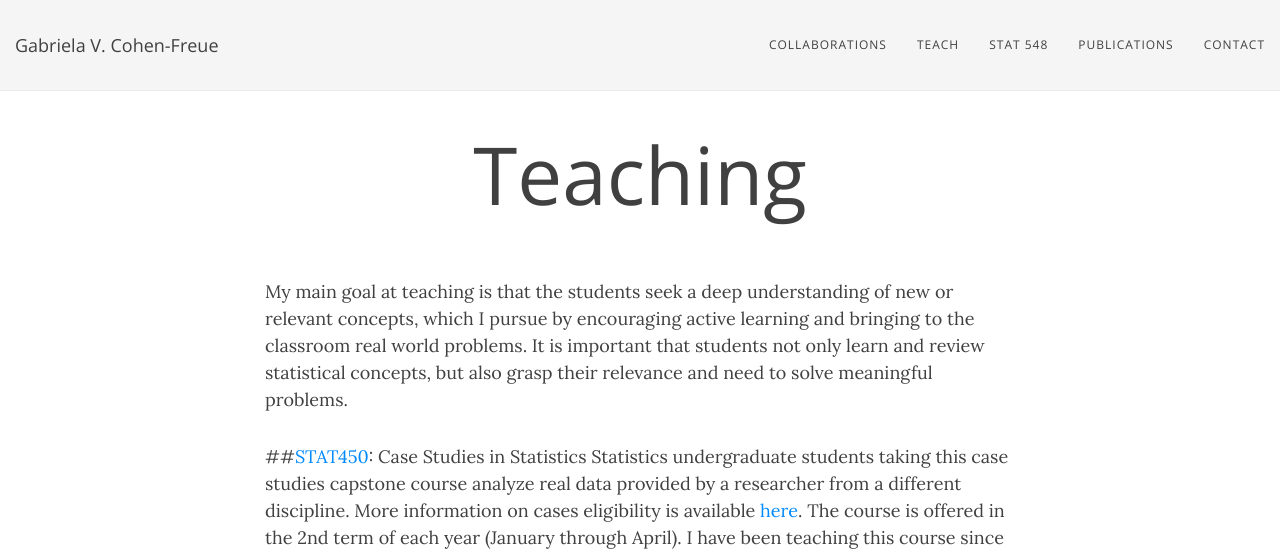
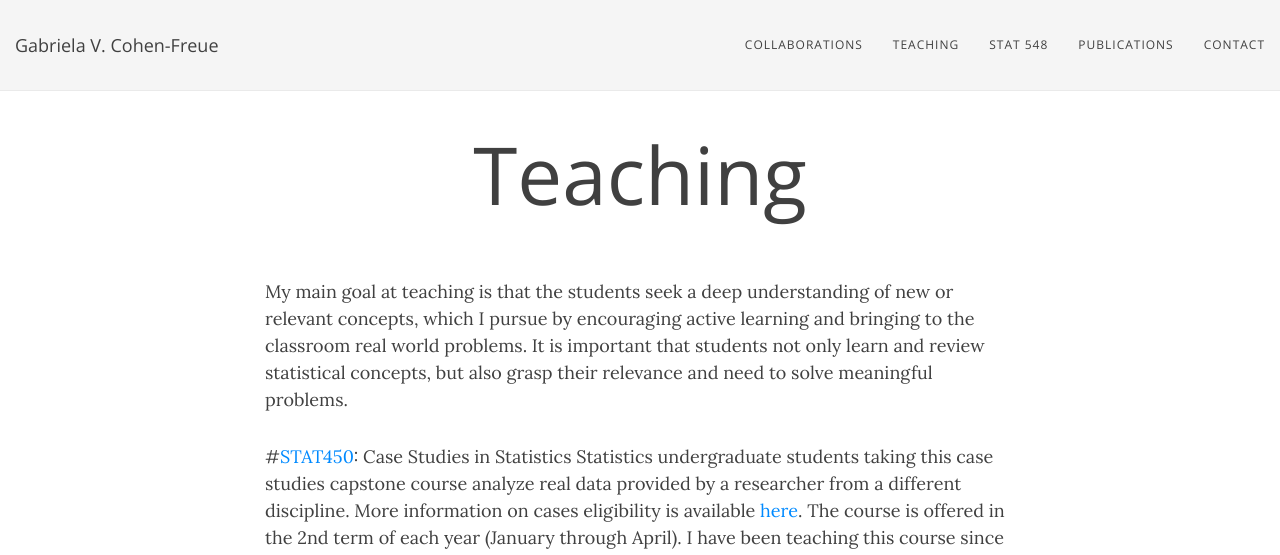
Before and after one commit to gcohenfr/gcohenfr.github.io, a Jekyll site: the page built from teach.md, in a window 1280 px wide and 1171 px high. Shown: the top 555 px of the window. Built offline with Jekyll 4.4.1, drawn with Linux system fonts in a browser that asks for light colours; nearby versions of some CDN libraries.

Commit message:
change title

```diff
--- a/_config.yml
+++ b/_config.yml
@@ -25,7 +25,7 @@ description: Professor of Statistics
 navbar-links:
  # About Me: "aboutme"
   Collaborations: "collab"
-  Teach: "teach"
+  Teaching: "teach"
 #  Teaching:
 #    - STAT 450 - Case Studies in Statistics: "https://courses.students.ubc.ca/cs/main?pname=subjarea&tname=subjareas&req=3&dept=STAT&course=450"
   STAT 548: "stat548"
--- a/teach.md
+++ b/teach.md
@@ -6,7 +6,7 @@ subtitle:
 
 My main goal at teaching is that the students seek a deep understanding of new or relevant concepts, which I pursue by encouraging active learning and bringing to the classroom real world problems. It is important that students not only learn and review statistical concepts, but also grasp their relevance and need to solve meaningful problems.
 
-##[STAT450](https://courses.students.ubc.ca/cs/main?pname=subjarea&tname=subjareas&req=3&dept=STAT&course=450): Case Studies in Statistics
+#[STAT450](https://courses.students.ubc.ca/cs/main?pname=subjarea&tname=subjareas&req=3&dept=STAT&course=450): Case Studies in Statistics
 Statistics undergraduate students taking this case studies capstone course analyze real data provided by a researcher from a different discipline. More information on cases eligibility is available [here](https://www.stat.ubc.ca/how-can-you-get-help-your-data). The course is offered in the 2nd term of each year (January through April). I have been teaching this course since January of 2012.
 
 The main learning objective of the course are:
```
